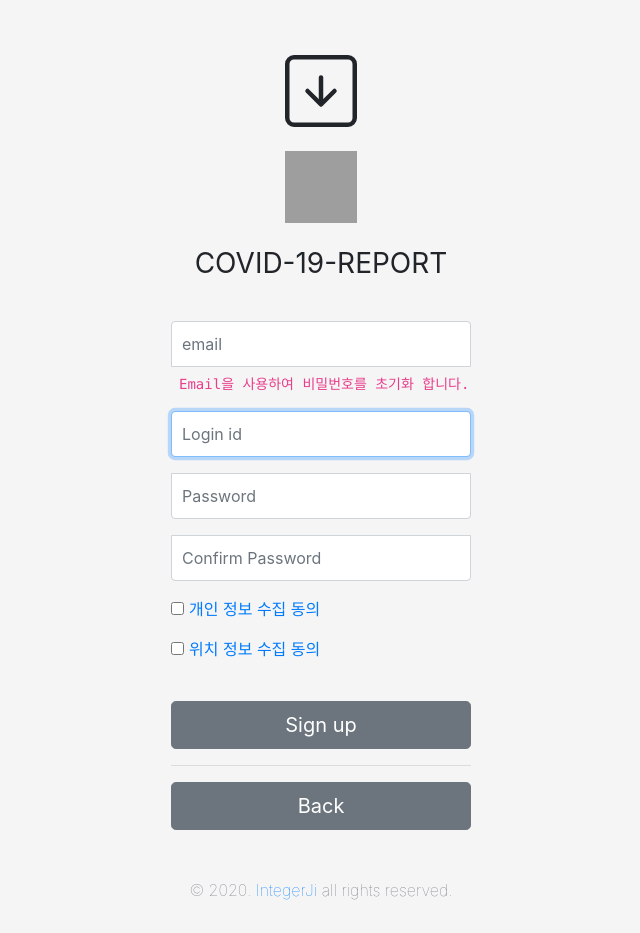
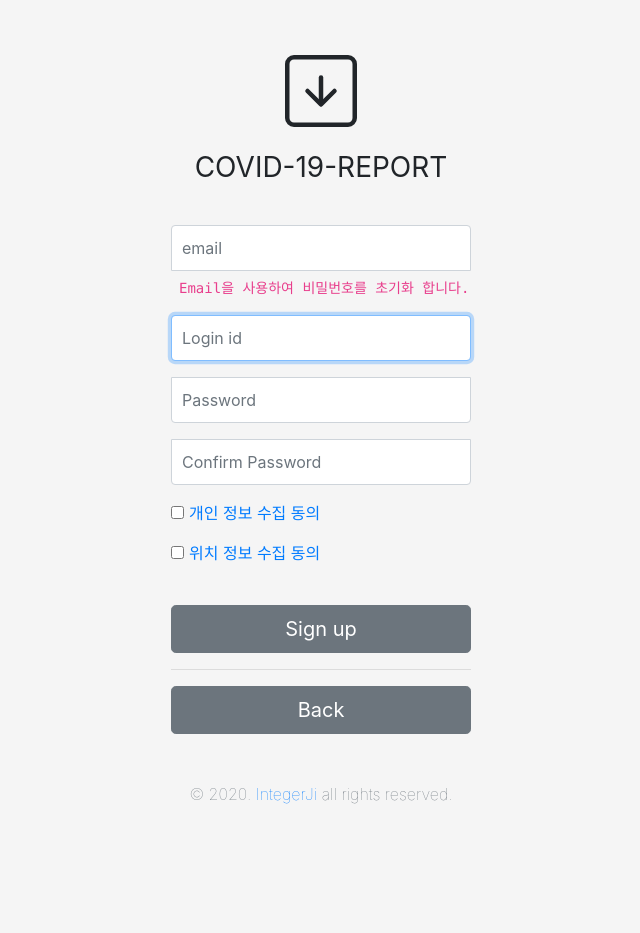
Before and after one commit to integerJI/covid-19-report, a Django app: page /user/signup/ in a window 1280 px wide. Shown: the whole page, without its empty margins (319-959 px from the left). After the commit the page ends 804 px from the top, so only its background shows below. Run offline with Django 3.2, Linux system fonts and the light colour scheme; some libraries are stand-ins or nearby versions; grey boxes are pictures that could not be loaded.

Commit message:
[Fix] 회원가입 이미지 제거

```diff
--- a/user/templates/signup.html
+++ b/user/templates/signup.html
@@ -24,7 +24,7 @@
         </svg>
         <br>
         <br>
-        <img class="mb-4" src="#" alt="" width="72" height="72">
+        <!-- <img class="mb-4" src="#" alt="" width="72" height="72"> -->
         <h1 class="h3 mb-3 font-weight-normal">COVID-19-REPORT</h1>
         <br>
         <div class="form-group">
```
